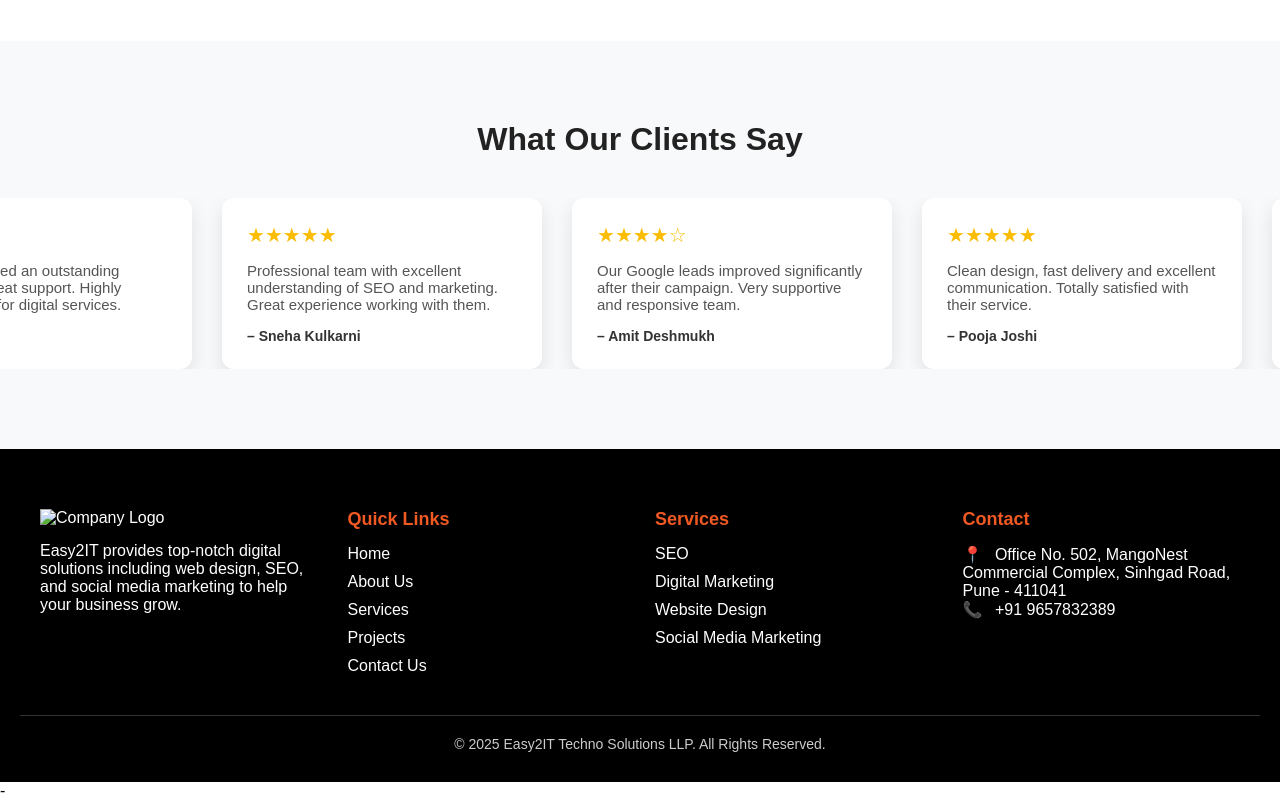
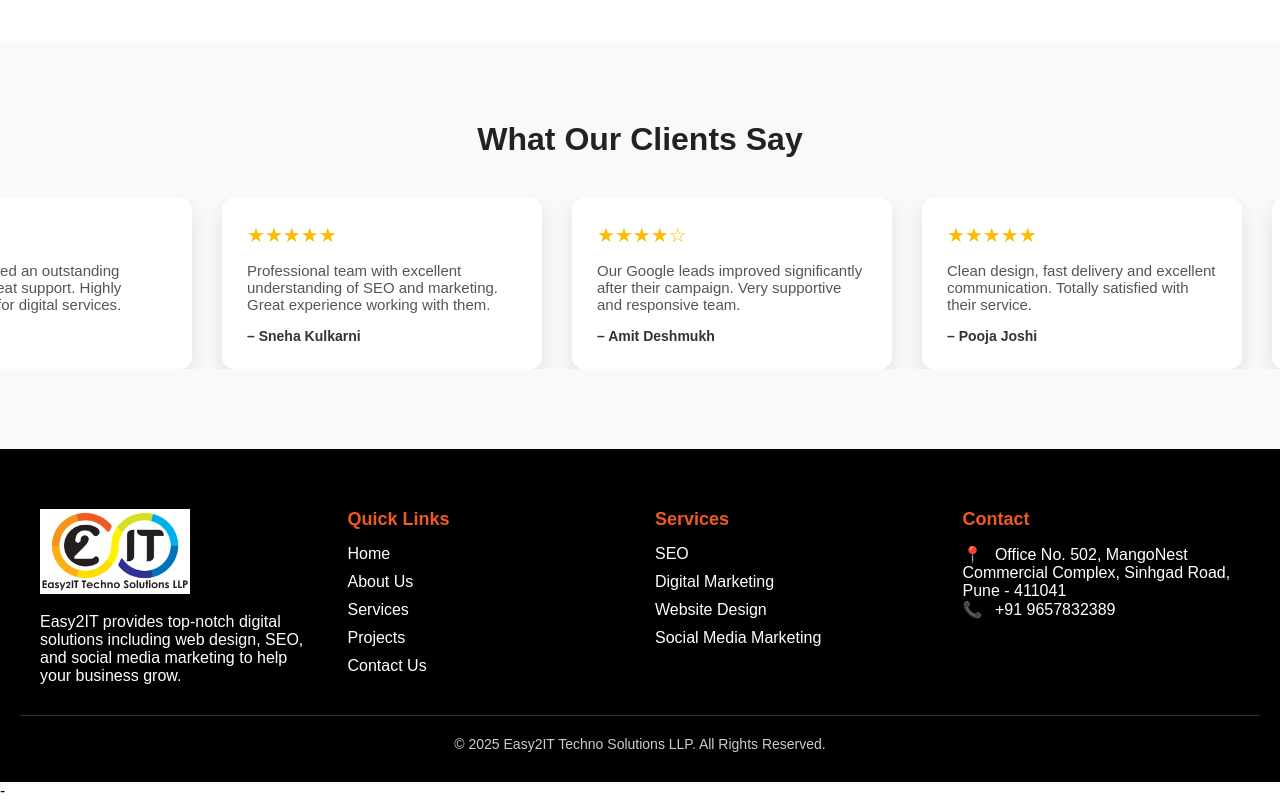
Before and after one commit to vinitakolambe/task-Easy2IT, a plain HTML site: page index.html in a window 1280 px wide. Shown: the part 4704-5504 px from the top of the page. Drawn offline with Linux system fonts and the light colour scheme.

Commit message:
Update index.html

```diff
--- a/index.html
+++ b/index.html
@@ -395,7 +395,7 @@
         <!-- Section 1: Logo & Description -->
         <div class="footer-section">
           <img
-            src="images/Frame 1.png"
+            src="images/Frame1.png"
             alt="Company Logo"
             class="footer-logo"
           />
```
